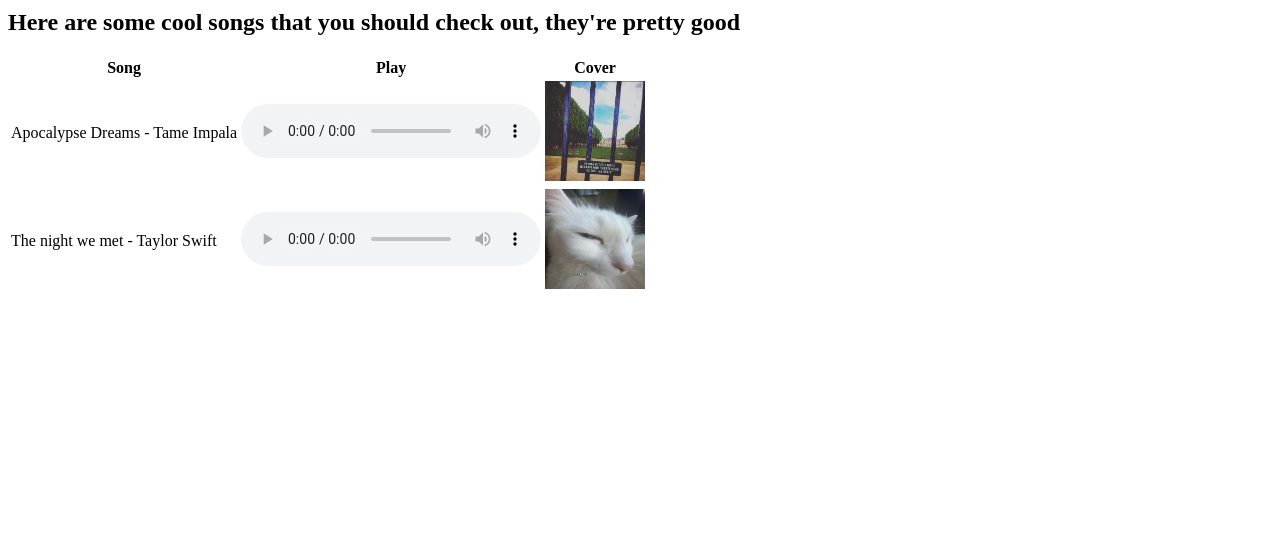
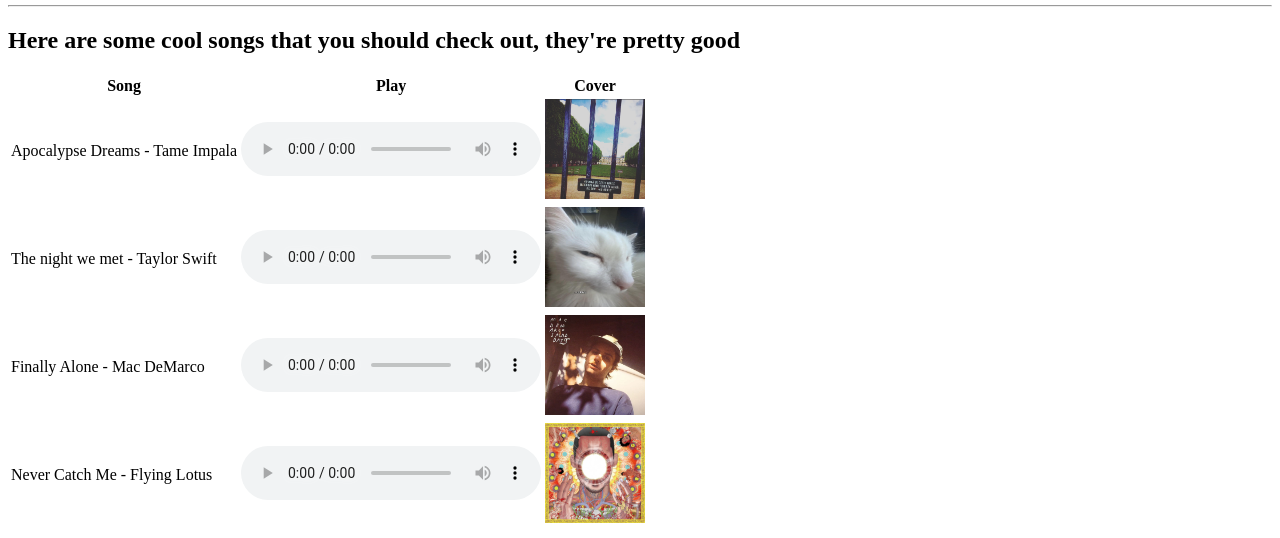
Before and after one commit to thesteven123/the.steven123.github.io, a plain HTML site: page index.html in a window 1280 px wide. Shown: the part 1817-2355 px from the top of the page. Before the commit the page ends 2121 px from the top, so only its background shows below. Drawn offline with Linux system fonts and the light colour scheme.

Commit message:
did some more work on the website hopefully it doesn't break

```diff
--- a/index.html
+++ b/index.html
@@ -20,6 +20,7 @@
                     <li>I swear that Imma add some more pages.</li>
                     <li><a href="#introduction">Can you see that I finally made a section on my page, its about pizza</a></li>
                     <li><a href="#dogs">Dogs</a> This section takes you to me talking about dogs</li>
+                    <li>Do you wanna here about <a href="#songs">songs</a>?</li>
                 </ul>
             </nav>
             <img src="images/catHeader.png" alt="here's a cat if it doesn't work"
@@ -126,6 +127,16 @@
                     <td><audio controls><source src="sounds/y2mate.com - Taylor Swift  The Very First Night Taylors Version From The Vault Lyric Video.mp3">Your browser does not support this element</audio></td>
                     <td><img src="images/catNav.jpg" alt="cover for song" title="cat" height="100" width="100"></td>
                 </tr>
+                <tr>
+                    <td>Finally Alone - Mac DeMarco</td>
+                    <td><audio controls><source src="sounds/05 Finally Alone.mp3">Your browser does not support this element</audio></td>
+                    <td><img src="images/y6NPkh2.jpeg" alt="cover for song" title="cat" height="100" width="100"></td>
+                </tr>
+                <tr>
+                    <td>Never Catch Me - Flying Lotus</td>
+                    <td><audio controls><source src="sounds/05-Never Catch Me (Ft. Kendrick Lamar).mp3"></audio></td>
+                    <td><img src="images/FlyingLotus.jpeg" alt="cover for song" title="car" height="100" width="100"></td>
+                </tr>
             </table>
         </article>
     </body>
```
Also changed, not shown: images/FlyingLotus.jpeg (added), images/y6NPkh2.jpeg (added), 2 other files.
